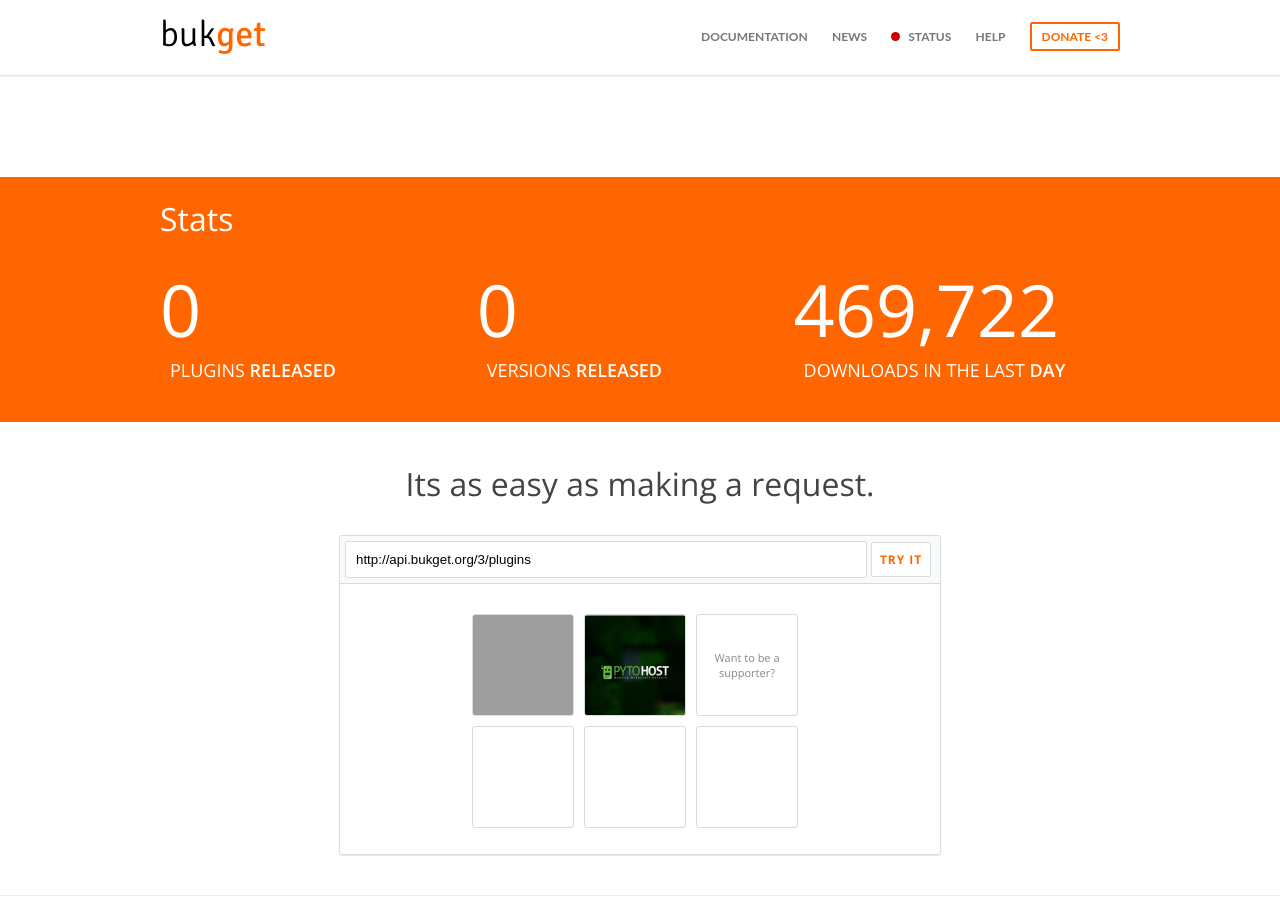
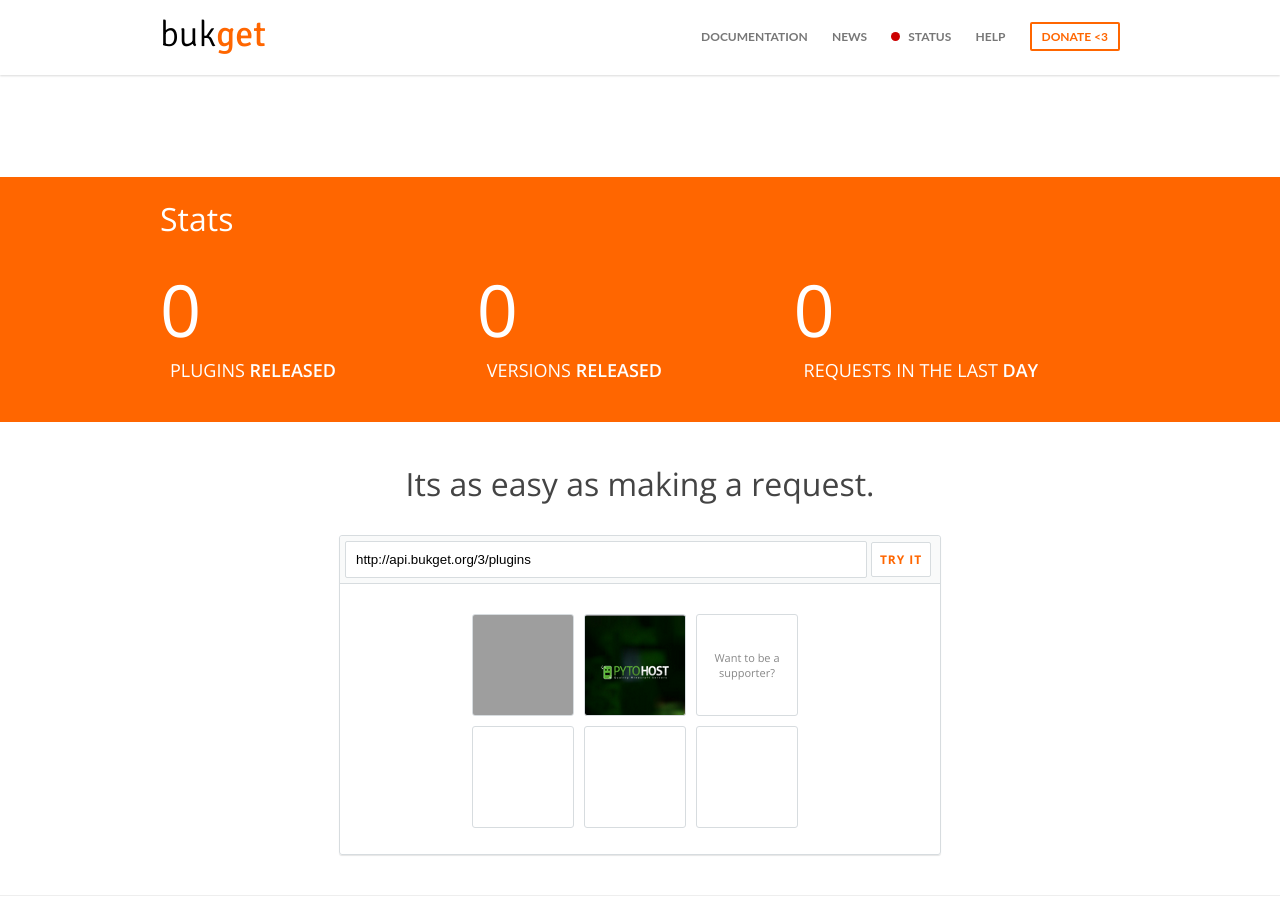
Before and after one commit to BukGet/website, a Jekyll site: the page built from index.html, in a window 1280 px wide and 900 px high, scrolled down 359 px. Built offline with Jekyll 4.4.1, drawn with Linux system fonts in a browser that asks for light colours; nearby versions of some CDN libraries; some web fonts are replaced; Markdown is read by kramdown in place of the engine named in the settings; grey boxes are pictures that could not be loaded.

Commit message:
Display daily request amount, make links for popular/trending work

```diff
--- a/index.html
+++ b/index.html
@@ -44,8 +44,8 @@
     </div>
 
     <div class="stat">
-      <h4>469,722</h4>
-      <h1>Downloads in the last <strong>day</strong></h1>
+      <h4 id="requests">0</h4>
+      <h1>Requests in the last <strong>day</strong></h1>
       <div class="meta"></div>
     </div>
 
@@ -134,9 +134,10 @@
 
 <script>
 var latest = 'http://api.bukget.org/3?callback=?';
-var popular = 'http://api.bukget.org/3/plugins/bukkit?size=10&start=0&sort=-popularity.monthly&fields=plugin_name,slug,popularity&callback=?';
-var trending = 'http://api.bukget.org/3/plugins/bukkit?size=10&start=0&sort=-popularity.daily&fields=plugin_name,slug,popularity&callback=?';
+var popular = 'http://api.bukget.org/3/plugins/bukkit?size=10&start=0&sort=-popularity.monthly&fields=plugin_name,slug,popularity,dbo_page&callback=?';
+var trending = 'http://api.bukget.org/3/plugins/bukkit?size=10&start=0&sort=-popularity.daily&fields=plugin_name,slug,popularity,dbo_page&callback=?';
 var stats = 'http://api.bukget.org/stats/todays_trends?callback=?';
+var trend = 'http://api.bukget.org/stats/trend/1?callback=?';
 
 function format (number) {
   return number.toString().replace(/\B(?=(\d{3})+(?!\d))/g, ",");
@@ -145,6 +146,10 @@
 $.getJSON(stats, function (data) {
   $('#plugins').text(format(data.plugin_count));
   $('#versions').text(format(data.version_count));
+});
+
+$.getJSON(trend, function (data) {
+  $('#requests').text(format(data[0].total));
 });
 
 $.getJSON(latest, function (data) {
```
Also changed, not shown: other parts of index.html (+2 -0 lines).
